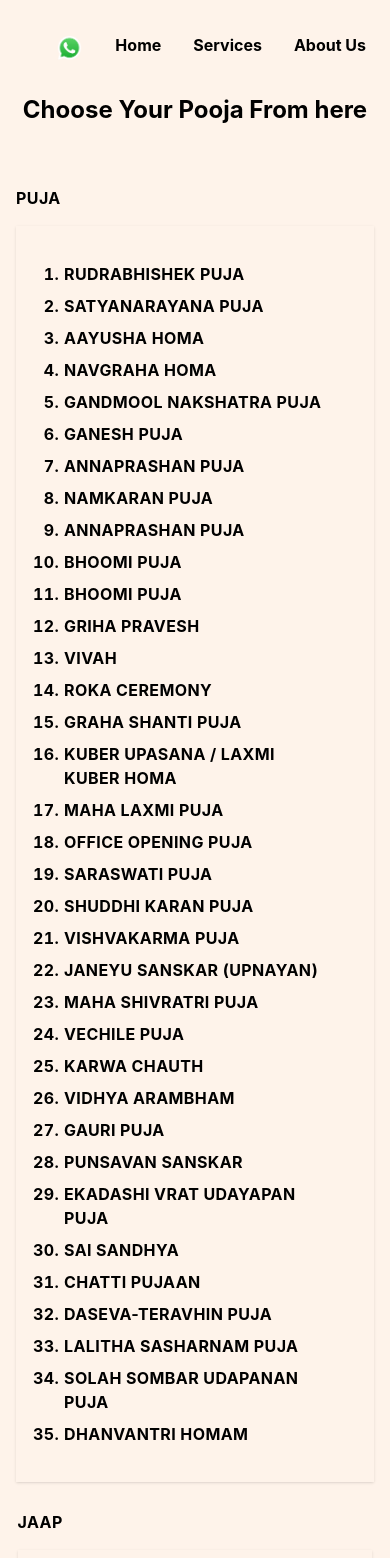
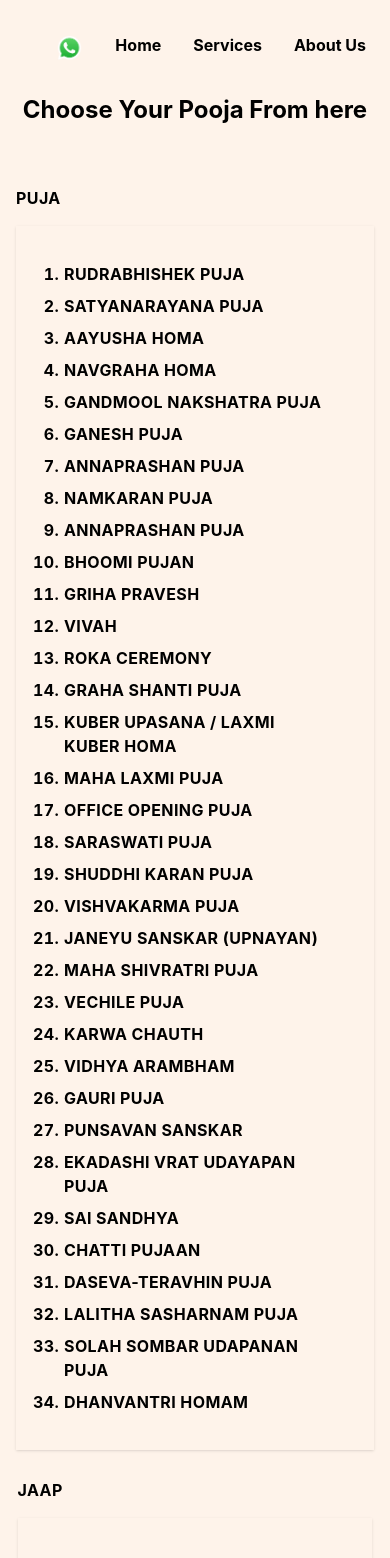
Before and after one commit to dhukslsp/pathpujaLatest, a React (Create React App) app: page /Services in a window 390 px wide. Shown: the top 1558 px of the page. Built offline with nearby package versions, Linux system fonts and the light colour scheme.

Commit message:
New Changes Made

```diff
--- a/src/Components/Ourservices.js
+++ b/src/Components/Ourservices.js
@@ -18,39 +18,38 @@ function Ourservices() {
                             <ul className="block w-full shadow px-12 py-8 hover:text-black list-decimal">
                                 <li className="py-1" onClick={()=>{fetchallnotes("Rudrabhishek puja")}}><Link to="/AboutService" className="block text-black font-bold text-base uppercase hover:text-purple-700 cursor-pointer">Rudrabhishek Puja</Link></li>
                                 <li className="py-1" onClick={()=>{fetchallnotes("Satyanarayana Puja")}}><Link to = "/AboutService" className="block text-black font-bold text-base uppercase hover:text-purple-700 cursor-pointer">Satyanarayana Puja</Link></li>
-                                <li className="py-1"><a className="block text-black font-bold text-base uppercase hover:text-purple-700 cursor-pointer">Aayusha Homa</a></li>
-                                <li className="py-1"><a className="block text-black font-bold text-base uppercase hover:text-purple-700 cursor-pointer">Navgraha Homa</a></li>
-                                <li className="py-1"><a className="block text-black font-bold text-base uppercase hover:text-purple-700 cursor-pointer">Gandmool Nakshatra Puja</a></li>
-                                <li className="py-1"><a className="block text-black font-bold text-base uppercase hover:text-purple-700 cursor-pointer">Ganesh Puja</a></li>
-                                <li className="py-1"><a className="block text-black font-bold text-base uppercase hover:text-purple-700 cursor-pointer">Annaprashan Puja</a></li>
-                                <li className="py-1"><a className="block text-black font-bold text-base uppercase hover:text-purple-700 cursor-pointer">Namkaran Puja</a></li>
-                                <li className="py-1"><a className="block text-black font-bold text-base uppercase hover:text-purple-700 cursor-pointer">Annaprashan Puja</a></li>
-                                <li className="py-1"><a className="block text-black font-bold text-base uppercase hover:text-purple-700 cursor-pointer">Bhoomi Puja</a></li>
-                                <li className="py-1"><a className="block text-black font-bold text-base uppercase hover:text-purple-700 cursor-pointer">Bhoomi Puja</a></li>
-                                <li className="py-1"><a className="block text-black font-bold text-base uppercase hover:text-purple-700 cursor-pointer">Griha Pravesh </a></li>
-                                <li className="py-1"><a className="block text-black font-bold text-base uppercase hover:text-purple-700 cursor-pointer">Vivah</a></li>
-                                <li className="py-1"><a className="block text-black font-bold text-base uppercase hover:text-purple-700 cursor-pointer">Roka Ceremony</a></li>
-                                <li className="py-1"><a className="block text-black font-bold text-base uppercase hover:text-purple-700 cursor-pointer">Graha Shanti Puja </a></li>
-                                <li className="py-1"><a className="block text-black font-bold text-base uppercase hover:text-purple-700 cursor-pointer">Kuber Upasana / Laxmi Kuber homa</a></li>
-                                <li className="py-1"><a className="block text-black font-bold text-base uppercase hover:text-purple-700 cursor-pointer">Maha Laxmi puja</a></li>
-                                <li className="py-1"><a className="block text-black font-bold text-base uppercase hover:text-purple-700 cursor-pointer">Office Opening Puja</a></li>
-                                <li className="py-1"><a className="block text-black font-bold text-base uppercase hover:text-purple-700 cursor-pointer">Saraswati Puja</a></li>
-                                <li className="py-1"><a className="block text-black font-bold text-base uppercase hover:text-purple-700 cursor-pointer">Shuddhi Karan  Puja</a></li>
-                                <li className="py-1"><a className="block text-black font-bold text-base uppercase hover:text-purple-700 cursor-pointer">Vishvakarma Puja</a></li>
-                                <li className="py-1"><a className="block text-black font-bold text-base uppercase hover:text-purple-700 cursor-pointer">Janeyu Sanskar (Upnayan)</a></li>
-                                <li className="py-1"><a className="block text-black font-bold text-base uppercase hover:text-purple-700 cursor-pointer">Maha Shivratri Puja</a></li>
-                                <li className="py-1"><a className="block text-black font-bold text-base uppercase hover:text-purple-700 cursor-pointer">Vechile Puja</a></li>
-                                <li className="py-1"><a className="block text-black font-bold text-base uppercase hover:text-purple-700 cursor-pointer">Karwa Chauth</a></li>
-                                <li className="py-1"><a className="block text-black font-bold text-base uppercase hover:text-purple-700 cursor-pointer">Vidhya Arambham</a></li>
-                                <li className="py-1"><a className="block text-black font-bold text-base uppercase hover:text-purple-700 cursor-pointer">Gauri Puja</a></li>
-                                <li className="py-1"><a className="block text-black font-bold text-base uppercase hover:text-purple-700 cursor-pointer">Punsavan Sanskar</a></li>
-                                <li className="py-1"><a className="block text-black font-bold text-base uppercase hover:text-purple-700 cursor-pointer">Ekadashi Vrat Udayapan Puja</a></li>
-                                <li className="py-1"><a className="block text-black font-bold text-base uppercase hover:text-purple-700 cursor-pointer">Sai Sandhya</a></li>
-                                <li className="py-1"><a className="block text-black font-bold text-base uppercase hover:text-purple-700 cursor-pointer">Chatti Pujaan</a></li>
-                                <li className="py-1"><a className="block text-black font-bold text-base uppercase hover:text-purple-700 cursor-pointer">Daseva-Teravhin Puja</a></li>
-                                <li className="py-1"><a className="block text-black font-bold text-base uppercase hover:text-purple-700 cursor-pointer">Lalitha Sasharnam Puja</a></li>
-                                <li className="py-1"><a className="block text-black font-bold text-base uppercase hover:text-purple-700 cursor-pointer">Solah Sombar Udapanan Puja</a></li>
-                                <li className="py-1"><a className="block text-black font-bold text-base uppercase hover:text-purple-700 cursor-pointer">Dhanvantri Homam</a></li>
+                                <li className="py-1" onClick={()=>{fetchallnotes("Aayusha Homa")}}><Link to = "/AboutService" className="block text-black font-bold text-base uppercase hover:text-purple-700 cursor-pointer"><a className="block text-black font-bold text-base uppercase hover:text-purple-700 cursor-pointer">Aayusha Homa</a></Link></li>
+                                <li className="py-1" onClick={()=>{fetchallnotes("Navgraha Homa")}}><Link to = "/AboutService" className="block text-black font-bold text-base uppercase hover:text-purple-700 cursor-pointer"><a className="block text-black font-bold text-base uppercase hover:text-purple-700 cursor-pointer">Navgraha Homa</a></Link></li>
+                                <li className="py-1" onClick={()=>{fetchallnotes("Gandmool Nakshatra Puja")}}><Link to = "/AboutService" className="block text-black font-bold text-base uppercase hover:text-purple-700 cursor-pointer"><a className="block text-black font-bold text-base uppercase hover:text-purple-700 cursor-pointer">Gandmool Nakshatra Puja</a></Link></li>
+                                <li className="py-1" onClick={()=>{fetchallnotes("Ganesh Puja")}}><Link to = "/AboutService" className="block text-black font-bold text-base uppercase hover:text-purple-700 cursor-pointer"><a className="block text-black font-bold text-base uppercase hover:text-purple-700 cursor-pointer">Ganesh Puja</a></Link></li>
+                                <li className="py-1" onClick={()=>{fetchallnotes("Annaprashan Puja")}}><Link to = "/AboutService" className="block text-black font-bold text-base uppercase hover:text-purple-700 cursor-pointer"><a className="block text-black font-bold text-base uppercase hover:text-purple-700 cursor-pointer">Annaprashan Puja</a></Link></li>
+                                <li className="py-1" onClick={()=>{fetchallnotes("Namkaran Puja")}}><Link to = "/AboutService" className="block text-black font-bold text-base uppercase hover:text-purple-700 cursor-pointer"><a className="block text-black font-bold text-base uppercase hover:text-purple-700 cursor-pointer">Namkaran Puja</a></Link></li>
+                                <li className="py-1" onClick={()=>{fetchallnotes("Annaprashan Puja")}}><Link to = "/AboutService" className="block text-black font-bold text-base uppercase hover:text-purple-700 cursor-pointer"><a className="block text-black font-bold text-base uppercase hover:text-purple-700 cursor-pointer">Annaprashan Puja</a></Link></li>
+                                <li className="py-1" onClick={()=>{fetchallnotes("Bhoomi Pujan")}}><Link to = "/AboutService" className="block text-black font-bold text-base uppercase hover:text-purple-700 cursor-pointer"><a className="block text-black font-bold text-base uppercase hover:text-purple-700 cursor-pointer">Bhoomi Pujan</a></Link></li>
+                                <li className="py-1" onClick={()=>{fetchallnotes("Griha Pravesh")}}><Link to = "/AboutService" className="block text-black font-bold text-base uppercase hover:text-purple-700 cursor-pointer"><a className="block text-black font-bold text-base uppercase hover:text-purple-700 cursor-pointer">Griha Pravesh </a></Link></li>
+                                <li className="py-1" onClick={()=>{fetchallnotes("Vivah")}}><Link to = "/AboutService" className="block text-black font-bold text-base uppercase hover:text-purple-700 cursor-pointer"><a className="block text-black font-bold text-base uppercase hover:text-purple-700 cursor-pointer">Vivah</a></Link></li>
+                                <li className="py-1" onClick={()=>{fetchallnotes("Roka Ceremony")}}><Link to = "/AboutService" className="block text-black font-bold text-base uppercase hover:text-purple-700 cursor-pointer"><a className="block text-black font-bold text-base uppercase hover:text-purple-700 cursor-pointer">Roka Ceremony</a></Link></li>
+                                <li className="py-1" onClick={()=>{fetchallnotes("Graha Shanti Puja")}}><Link to = "/AboutService" className="block text-black font-bold text-base uppercase hover:text-purple-700 cursor-pointer"><a className="block text-black font-bold text-base uppercase hover:text-purple-700 cursor-pointer">Graha Shanti Puja </a></Link></li>
+                                <li className="py-1" onClick={()=>{fetchallnotes("Kuber Upasana / Laxmi Kuber homa")}}><Link to = "/AboutService" className="block text-black font-bold text-base uppercase hover:text-purple-700 cursor-pointer"><a className="block text-black font-bold text-base uppercase hover:text-purple-700 cursor-pointer">Kuber Upasana / Laxmi Kuber homa</a></Link></li>
+                                <li className="py-1" onClick={()=>{fetchallnotes("Maha Lakshmi Puja")}}><Link to = "/AboutService" className="block text-black font-bold text-base uppercase hover:text-purple-700 cursor-pointer"><a className="block text-black font-bold text-base uppercase hover:text-purple-700 cursor-pointer">Maha Laxmi puja</a></Link></li>
+                                <li className="py-1" onClick={()=>{fetchallnotes("Office Opening Puja")}}><Link to = "/AboutService" className="block text-black font-bold text-base uppercase hover:text-purple-700 cursor-pointer"><a className="block text-black font-bold text-base uppercase hover:text-purple-700 cursor-pointer">Office Opening Puja</a></Link></li>
+                                <li className="py-1" onClick={()=>{fetchallnotes("Saraswati Puja")}}><Link to = "/AboutService" className="block text-black font-bold text-base uppercase hover:text-purple-700 cursor-pointer"><a className="block text-black font-bold text-base uppercase hover:text-purple-700 cursor-pointer">Saraswati Puja</a></Link></li>
+                                <li className="py-1" onClick={()=>{fetchallnotes("Shuddhi Karan  Puja")}}><Link to = "/AboutService" className="block text-black font-bold text-base uppercase hover:text-purple-700 cursor-pointer"><a className="block text-black font-bold text-base uppercase hover:text-purple-700 cursor-pointer">Shuddhi Karan  Puja</a></Link></li>
+                                <li className="py-1" onClick={()=>{fetchallnotes("Vishvakarma Puja")}}><Link to = "/AboutService" className="block text-black font-bold text-base uppercase hover:text-purple-700 cursor-pointer"><a className="block text-black font-bold text-base uppercase hover:text-purple-700 cursor-pointer">Vishvakarma Puja</a></Link></li>
+                                <li className="py-1" onClick={()=>{fetchallnotes("Janeyu Sanskar (Upnayan)")}}><Link to = "/AboutService" className="block text-black font-bold text-base uppercase hover:text-purple-700 cursor-pointer"><a className="block text-black font-bold text-base uppercase hover:text-purple-700 cursor-pointer">Janeyu Sanskar (Upnayan)</a></Link></li>
+                                <li className="py-1" onClick={()=>{fetchallnotes("Maha Shivratri Puja")}}><Link to = "/AboutService" className="block text-black font-bold text-base uppercase hover:text-purple-700 cursor-pointer"><a className="block text-black font-bold text-base uppercase hover:text-purple-700 cursor-pointer">Maha Shivratri Puja</a></Link></li>
+                                <li className="py-1" onClick={()=>{fetchallnotes("Vechile Puja")}}><Link to = "/AboutService" className="block text-black font-bold text-base uppercase hover:text-purple-700 cursor-pointer"><a className="block text-black font-bold text-base uppercase hover:text-purple-700 cursor-pointer">Vechile Puja</a></Link></li>
+                                <li className="py-1" onClick={()=>{fetchallnotes("Karwa Chauth")}}><Link to = "/AboutService" className="block text-black font-bold text-base uppercase hover:text-purple-700 cursor-pointer"><a className="block text-black font-bold text-base uppercase hover:text-purple-700 cursor-pointer">Karwa Chauth</a></Link></li>
+                                <li className="py-1" onClick={()=>{fetchallnotes("Vidhya Arambham")}}><Link to = "/AboutService" className="block text-black font-bold text-base uppercase hover:text-purple-700 cursor-pointer"><a className="block text-black font-bold text-base uppercase hover:text-purple-700 cursor-pointer">Vidhya Arambham</a></Link></li>
+                                <li className="py-1" onClick={()=>{fetchallnotes("Gauri Puja")}}><Link to = "/AboutService" className="block text-black font-bold text-base uppercase hover:text-purple-700 cursor-pointer"><a className="block text-black font-bold text-base uppercase hover:text-purple-700 cursor-pointer">Gauri Puja</a></Link></li>
+                                <li className="py-1" onClick={()=>{fetchallnotes("Punsavan Sanskar")}}><Link to = "/AboutService" className="block text-black font-bold text-base uppercase hover:text-purple-700 cursor-pointer"><a className="block text-black font-bold text-base uppercase hover:text-purple-700 cursor-pointer">Punsavan Sanskar</a></Link></li>
+                                <li className="py-1" onClick={()=>{fetchallnotes("Ekadashi Vrat Udayapan Puja")}}><Link to = "/AboutService" className="block text-black font-bold text-base uppercase hover:text-purple-700 cursor-pointer"><a className="block text-black font-bold text-base uppercase hover:text-purple-700 cursor-pointer">Ekadashi Vrat Udayapan Puja</a></Link></li>
+                                <li className="py-1" onClick={()=>{fetchallnotes("Griha Pravesh")}}><Link to = "/AboutService" className="block text-black font-bold text-base uppercase hover:text-purple-700 cursor-pointer"><a className="block text-black font-bold text-base uppercase hover:text-purple-700 cursor-pointer">Sai Sandhya</a></Link></li>
+                                <li className="py-1" onClick={()=>{fetchallnotes("Chatti Pujaan")}}><Link to = "/AboutService" className="block text-black font-bold text-base uppercase hover:text-purple-700 cursor-pointer"><a className="block text-black font-bold text-base uppercase hover:text-purple-700 cursor-pointer">Chatti Pujaan</a></Link></li>
+                                <li className="py-1" onClick={()=>{fetchallnotes("Daseva-Teravhin Puja")}}><Link to = "/AboutService" className="block text-black font-bold text-base uppercase hover:text-purple-700 cursor-pointer"><a className="block text-black font-bold text-base uppercase hover:text-purple-700 cursor-pointer">Daseva-Teravhin Puja</a></Link></li>
+                                <li className="py-1" onClick={()=>{fetchallnotes("Lalitha Sasharnam Puja")}}><Link to = "/AboutService" className="block text-black font-bold text-base uppercase hover:text-purple-700 cursor-pointer"><a className="block text-black font-bold text-base uppercase hover:text-purple-700 cursor-pointer">Lalitha Sasharnam Puja</a></Link></li>
+                                <li className="py-1" onClick={()=>{fetchallnotes("Solah Sombar Udapanan Puja")}}><Link to = "/AboutService" className="block text-black font-bold text-base uppercase hover:text-purple-700 cursor-pointer"><a className="block text-black font-bold text-base uppercase hover:text-purple-700 cursor-pointer">Solah Sombar Udapanan Puja</a></Link></li>
+                                <li className="py-1" onClick={()=>{fetchallnotes("Dhanvantri Homam")}}><Link to = "/AboutService" className="block text-black font-bold text-base uppercase hover:text-purple-700 cursor-pointer"><a className="block text-black font-bold text-base uppercase hover:text-purple-700 cursor-pointer">Dhanvantri Homam</a></Link></li>
                             </ul>
                         </div>
                     </li>
--- a/src/Components/PackageCard.js
+++ b/src/Components/PackageCard.js
@@ -4,9 +4,9 @@ import Contextcreat from '../Context/Contextcreat'
 function PackageCard(props) {
     const fetch = useContext(Contextcreat);
     const { chpackage } = fetch;
-    const runner = () => {
+    const runner = async () => {
         const packageObj = {
-            "pujaname":props.pujaname,
+            "pujaname": props.pujaname,
             "packageName": props.package,
             "pandits": props.pandits,
             "pices": props.prices,
@@ -27,7 +27,7 @@ function PackageCard(props) {
                     <li>{props.hours}</li>
                 </ul>
                 <div className="card-actions justify-end">
-                    <button className="btn btn-primary" onClick={runner}><Link to="/Detailing">Select</Link></button>
+                <Link to="/Detailing"><button className="btn btn-primary" onClick={runner}>Select</button></Link>
                 </div>
             </div>
         </div>
--- a/src/Components/Services.js
+++ b/src/Components/Services.js
@@ -8,6 +8,7 @@ function Services() {
         <div>
             {first.map(elm=>(<Pujadescshow
                 name = {elm.name}
+                describe = {elm.Desc}
                 Benifit1 = {elm.Benifit1}
                 Benifit2 = {elm.Benifit2}
                 Benifit3={elm.Benifit3}
--- a/src/index.css
+++ b/src/index.css
@@ -22,7 +22,7 @@ code {
   background-repeat: no-repeat;
   background-size: cover;
   background-attachment: fixed;
-  background-image: url("../public/Images/beautifyIMG/BG2.jpg");
+
 }
 
 .vertical {
```
Also changed, not shown: src/Components/HomePage.js (+0 -17 lines), src/Components/Pujadescshow.js (+5 -4 lines).
